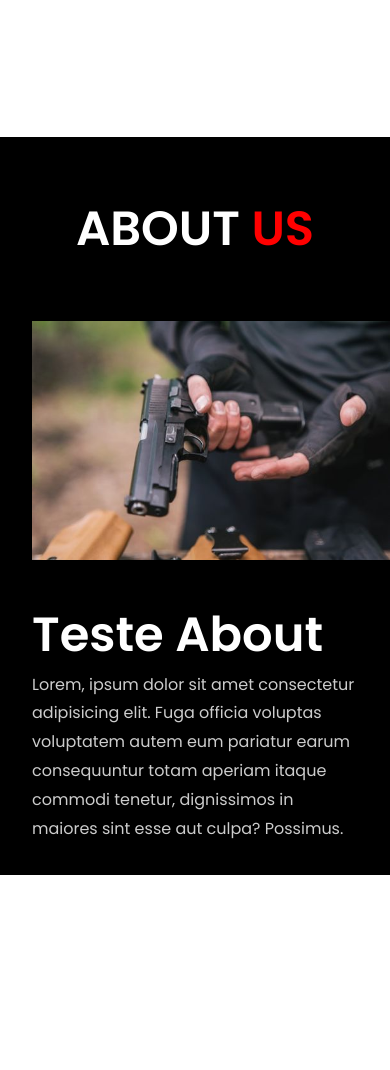
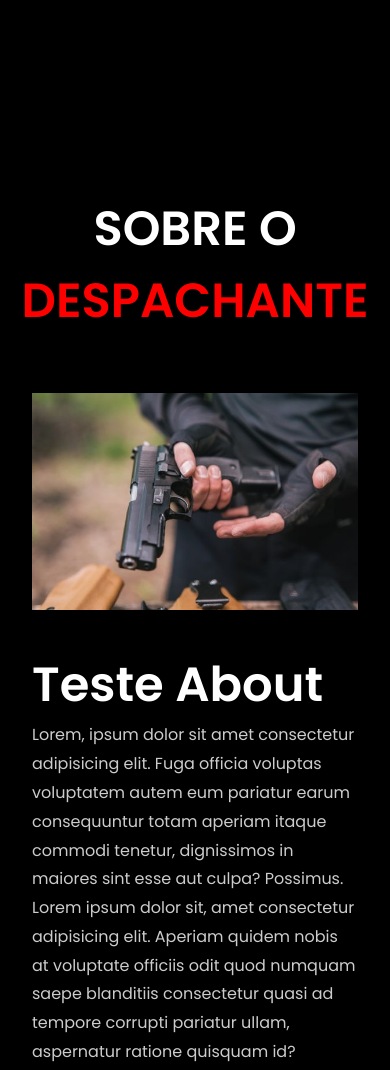
Before and after one commit to vitouz/despachante, a plain HTML site: page despachante_with_sliderImage/index.html in a window 390 px wide. Shown: the part 960-2030 px from the top of the page. Before the commit the page ends 1835 px from the top, so only its background shows below. Drawn offline with Linux system fonts and the light colour scheme.

Commit message:
new background color and responsive about

```diff
--- a/despachante_with_sliderImage/css/about.css
+++ b/despachante_with_sliderImage/css/about.css
@@ -45,3 +45,10 @@
     padding: 1rem #eee;
     line-height: 1.8;
 }
+
+@media screen and (max-width: 768px) {
+.about .row .img img{
+    padding-right: 2rem;
+    align-items: center;
+}
+}
--- a/despachante_with_sliderImage/css/style.css
+++ b/despachante_with_sliderImage/css/style.css
@@ -6,6 +6,11 @@
   padding: 0;
   box-sizing: border-box;
   font-family: "Poppins", sans-serif;
+
+}
+
+body{
+  background-color: black;
 }
 .main {
   height: 100vh;
--- a/despachante_with_sliderImage/index.html
+++ b/despachante_with_sliderImage/index.html
@@ -57,7 +57,6 @@
 
 
 
-
     <section class="main swiper mySwiper">
       <div class="wrapper swiper-wrapper">
         <div class="slide swiper-slide" >
@@ -103,7 +102,7 @@
     <!-- About Section -->
 
     <section class="about" id="about">
-      <h1 class="head"><span>About</span> us </h1>
+      <h1 class="head"><span>Sobre o </span>Despachante </h1>
 
       <div class="row">
 
@@ -113,7 +112,9 @@
 
         <div class="content">
           <h3>Teste About</h3>
-          <p>Lorem, ipsum dolor sit amet consectetur adipisicing elit. Fuga officia voluptas voluptatem autem eum pariatur earum consequuntur totam aperiam itaque commodi tenetur, dignissimos in maiores sint esse aut culpa? Possimus.</p>
+          <p>Lorem, ipsum dolor sit amet consectetur adipisicing elit. Fuga officia voluptas voluptatem autem eum pariatur earum consequuntur totam aperiam itaque commodi tenetur, dignissimos in maiores sint esse aut culpa? Possimus.
+            Lorem ipsum dolor sit, amet consectetur adipisicing elit. Aperiam quidem nobis at voluptate officiis odit quod numquam saepe blanditiis consectetur quasi ad tempore corrupti pariatur ullam, aspernatur ratione quisquam id?
+          </p>
         </div>
 
       </div>
```
